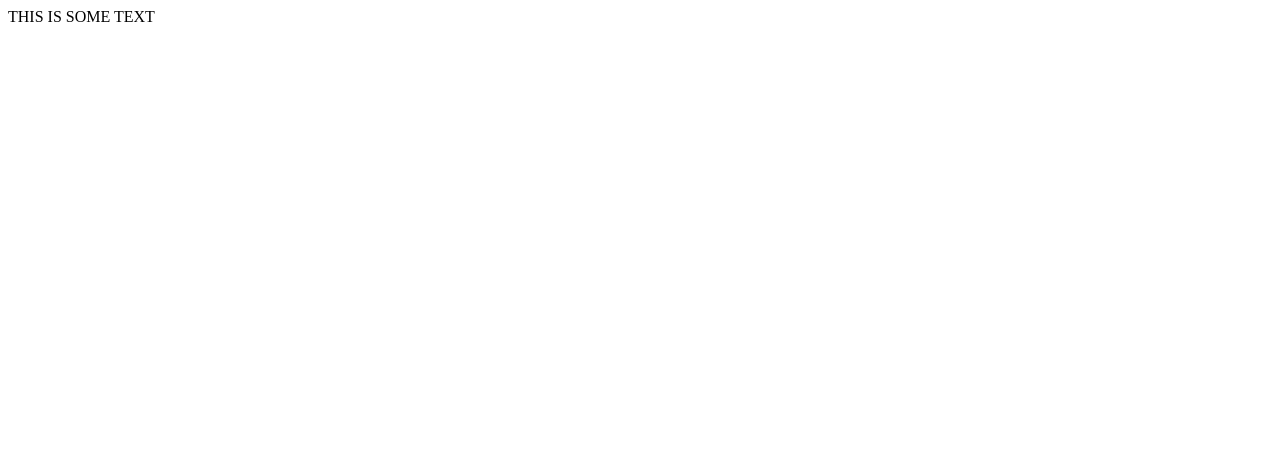
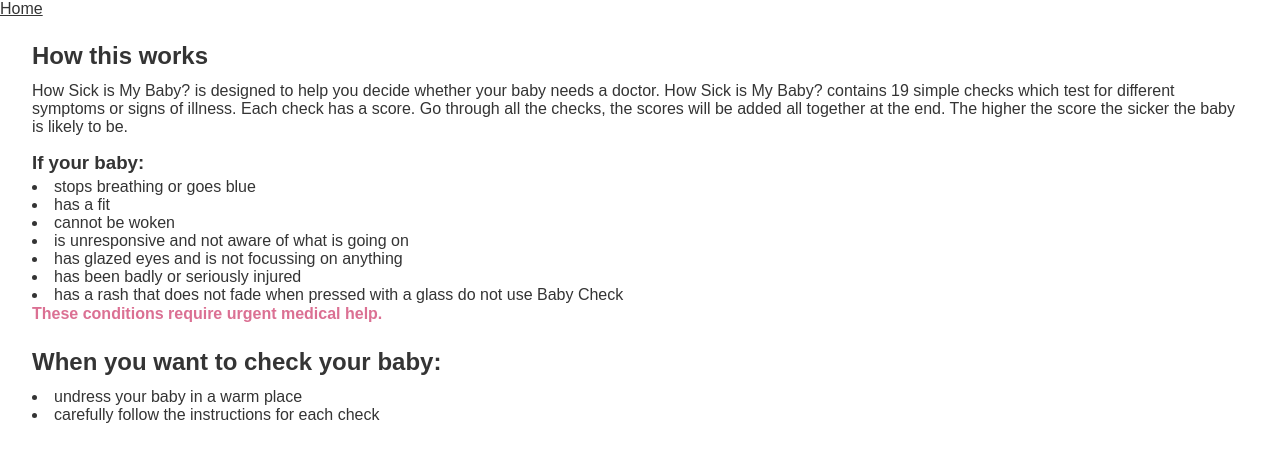
Before and after one commit to LauraPinckney/HowSickIsMyBaby, a React (Create React App) app: page / in a window 1280 px wide. Shown: the top 462 px of the page. Built offline with nearby package versions, Linux system fonts and the light colour scheme.

Commit message:
content with lists and very basic styles applied

```diff
--- a/src/App.jsx
+++ b/src/App.jsx
@@ -2,12 +2,12 @@
 import { Home } from './pages/Home/Home';
 import { NotFoundPage } from './pages/NotFoundPage/NotFoundPage';
 import { BrowserRouter, Route, Routes } from 'react-router-dom';
+import { Navbar } from './components/navbar/navbar';
 
 export const App = () => {
   return (
     <>
-      THIS IS SOME TEXT
-      <navbar />
+      <Navbar />
       <BrowserRouter>
         <Routes>
           <Route path="/" element={<Home />} />
--- /dev/null
+++ b/src/components/Introduction/Introduction.jsx
@@ -0,0 +1,38 @@
+import styles from './Introduction.module.scss';
+import React from 'react';
+
+export const Introduction = () => {
+  return (
+    <div className={styles.container}>
+      <h2>How this works</h2>
+      <p>
+        How Sick is My Baby? is designed to help you decide whether your baby
+        needs a doctor. How Sick is My Baby? contains 19 simple checks which
+        test for different symptoms or signs of illness. Each check has a score.
+        Go through all the checks, the scores will be added all together at the
+        end. The higher the score the sicker the baby is likely to be.
+      </p>
+      <h3>If your baby:</h3>
+      <ol>
+        <li>stops breathing or goes blue </li>
+        <li>has a fit </li>
+        <li>cannot be woken </li>
+        <li>is unresponsive and not aware of what is going on</li>
+        <li>has glazed eyes and is not focussing on anything </li>
+        <li>has been badly or seriously injured</li>
+        <li>
+          has a rash that does not fade when pressed with a glass do not use
+          Baby Check
+        </li>
+      </ol>
+      <p className={styles.containerAlert}>
+        These conditions require urgent medical help.
+      </p>
+      <h2>When you want to check your baby:</h2>
+      <ol>
+        <li>undress your baby in a warm place </li>
+        <li>carefully follow the instructions for each check</li>
+      </ol>
+    </div>
+  );
+};
--- /dev/null
+++ b/src/components/Introduction/Introduction.module.scss
@@ -0,0 +1,10 @@
+.container {
+  margin: 0 2em 0 2em;
+
+  &Alert {
+    color: palevioletred;
+    font-weight: 700;
+    line-height: 1.25rem;
+    justify-items: center;
+  }
+}
--- a/src/components/index.js
+++ b/src/components/index.js
@@ -1,2 +1,2 @@
-export { intro } from './intro/intro.jsx';
-export { navbar } from './navbar/navbar.jsx';
+export { Introduction } from './Introduction/Introduction.jsx';
+export { Navbar } from './navbar/navbar.jsx';
--- a/src/components/navbar/navbar.jsx
+++ b/src/components/navbar/navbar.jsx
@@ -1,7 +1,7 @@
 import './navbar.scss';
 import React from 'react';
 
-export const navbar = () => {
+export const Navbar = () => {
   return (
     <>
       <div>
--- a/src/index.jsx
+++ b/src/index.jsx
@@ -1,6 +1,7 @@
 import React from 'react';
 import ReactDOM from 'react-dom/client';
 import { App } from './App';
+import './styles/global.scss';
 
 const root = ReactDOM.createRoot(document.getElementById('root'));
 root.render(
--- a/src/pages/Home/Home.jsx
+++ b/src/pages/Home/Home.jsx
@@ -1,4 +1,7 @@
 import React from 'react';
 import './Home.scss';
+import { Introduction } from '../../components';
 
-export const Home = () => {};
+export const Home = () => {
+  return <Introduction />;
+};
--- a/src/styles/global.scss
+++ b/src/styles/global.scss
@@ -4,4 +4,19 @@
   padding: 0;
   box-sizing: border-box;
   font-family: sans-serif, 'Segoe UI', Tahoma, Verdana;
+  color: rgb(52, 52, 52);
+  background-color: rgb(255, 255, 255);
 }
+
+ol,
+li {
+  list-style-type: circle;
+  list-style: inside;
+}
+
+h2 {
+  padding: 1.5rem 0 0.75rem 0;
+}
+h3 {
+  padding: 1rem 0 0.25rem 0;
+}
```
Also changed, not shown: src/components/intro/intro.jsx (deleted, +0 -30 lines), src/components/intro/intro.scss (deleted), src/styles/variables.scss (added).
